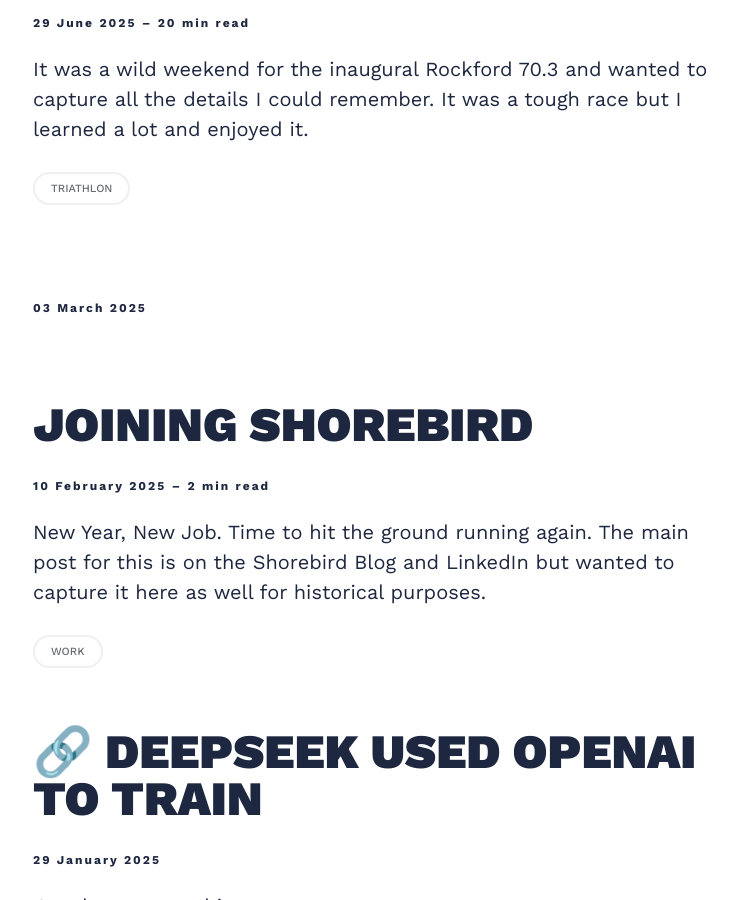
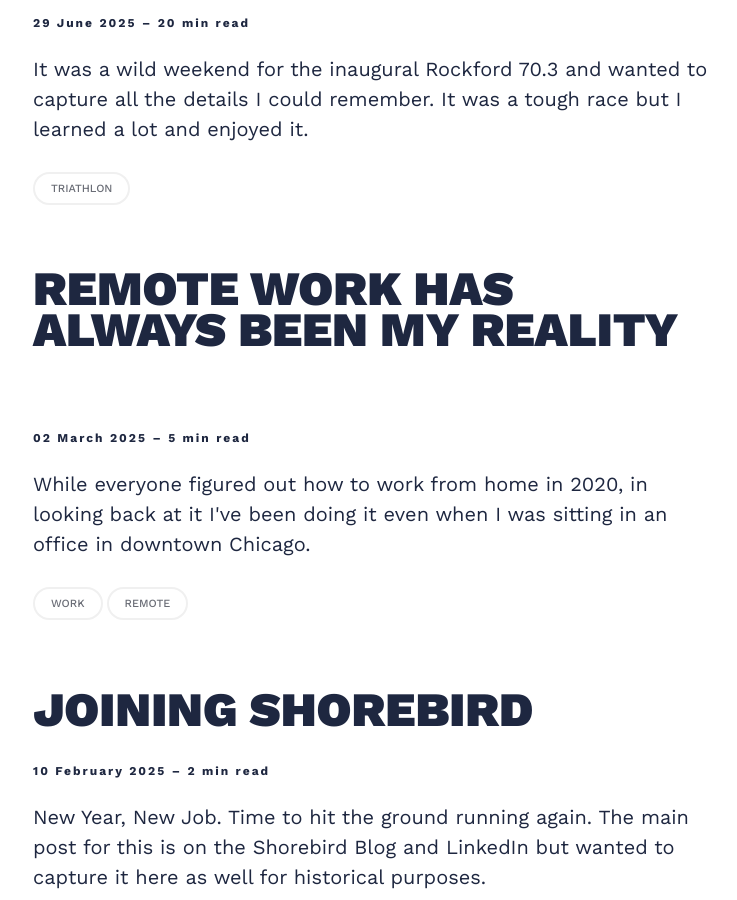
Before and after one commit to tomarra/tomarra.github.io, a Jekyll site: the page built from index.html, in a window 1280 px wide and 900 px high, scrolled down 839 px. Shown: the whole window, without its empty margins (267-1004 px from the left). Built offline with Jekyll 4.4.1, drawn with Linux system fonts in a browser that asks for light colours; nearby versions of some CDN libraries; the list of posts is cut into pages by our own code.

Commit message:
chore: mulitple fixes (#81)

```diff
--- a/_layouts/default.html
+++ b/_layouts/default.html
@@ -3,8 +3,7 @@
   {% include head.html %}
 
   <body>
-    {% if site.google-analytics %} {% include google-analytics.html %} {% endif
-    %} {% include header.html %}
+    {% include header.html %}
 
     <!-- begin content -->
     <main class="content" aria-label="Content">{{ content }}</main>
@@ -14,7 +13,7 @@
 
     {% include footer.html %}
 
-    <script src="https://ajax.googleapis.com/ajax/libs/jquery/3.5.1/jquery.min.js"></script>
+    <script src="https://code.jquery.com/jquery-3.7.1.min.js" integrity="sha256-/JqT3SQfawRcv/BIHPThkBvs0OEvtFFmqPF/lYI/Cxo=" crossorigin="anonymous"></script>
     <script src="{{ site.baseurl }}/js/scripts.js"></script>
   </body>
 </html>
--- a/_layouts/tag_page.html
+++ b/_layouts/tag_page.html
@@ -5,7 +5,7 @@
 <div class="container">
   <div class="tag" {% for post in site.tags[page.tag] %}{% if forloop.index == 1 and post.image %} style="background-image: url({{site.baseurl}}{{post.image}});" {% endif %}{% endfor %}>
     <div class="row">
-      <div class="col col-8 push-2 col-d-12 push-d-0"">
+      <div class="col col-8 push-2 col-d-12 push-d-0">
         <div class="tag__inner">
           <h1 class="tag__title">{{ page.tag }}</h1>
           <div class="tag__counter">
@@ -21,7 +21,7 @@
 <div class="container">
   <div class="row">
     <div class="col col-12">
-      <div class="contaniner__inner">
+      <div class="container__inner">
         <div class="row">
           {% for post in page.posts %}
             {% include article-content.html %}
--- a/_posts/2025-03-02-Remote-Work-Has-Always-Been-My-Reality.md
+++ b/_posts/2025-03-02-Remote-Work-Has-Always-Been-My-Reality.md
@@ -1,8 +1,18 @@
 ---
-published: true
-date: 2025-03-03
+layout: post
 title: Remote Work Has Always Been My Reality
+description: While everyone figured out how to work from home in 2020, in looking back at it I've been doing it even when I was sitting in an office in downtown Chicago.
+date: 2025-03-02
+tags: work remote
 ---
+
+layout: post
+title: 2025 Rockford 70.3 Race Report
+description: It was a wild weekend for the inaugural Rockford 70.3 and wanted to capture all the details I could remember. It was a tough race but I learned a lot and enjoyed it.
+date: 2025-06-29
+image: 2025_Rockford70.3_Finisher.jpeg
+tags: triathlon
+
 For many, the transition to remote work was a dramatic shift forced by circumstance, requiring companies and employees alike to rethink how work gets done. But for me, remote work has never felt like a radical departure from the norm. Even when I worked in traditional office settings at companies like Nokia, Microsoft, and BMW, I was rarely in the “home office.” My teams were distributed across many countries, my meetings were virtual, and my work operated across time zones. In a sense, I was remote long before I was fully remote.
 
 The idea for this look back actually came from looking forward. As I joined [Shorebird](https://www.shorebird.dev) and they were adding to the team for the first time in a while the "way of working" topic started coming up again and again. This caused the ["How We Work" series by the Railway team](https://blog.railway.com/p/how-we-work) to come up and be shared. They started this series in 2021 and have been adding in a new volume _almost_ every year. You can check out [part 2](https://blog.railway.com/p/how-we-work-volume-ii), [part 3](https://blog.railway.com/p/how-we-work-volume-iii), and [part 4](https://blog.railway.com/p/how-we-work-volume-iv) as well.
--- a/feed.json
+++ b/feed.json
@@ -8,7 +8,7 @@
   "description": "",
   "author": {
     "name": "Tom Arra",
-    "url": "http://tomarra.com"
+    "url": "{{ site.url }}"
   },
   "items": [{% for post in site.posts %}
     {
```
Also changed, not shown: _drafts/2016-04-02-test.markdown (deleted, +0 -14 lines).
